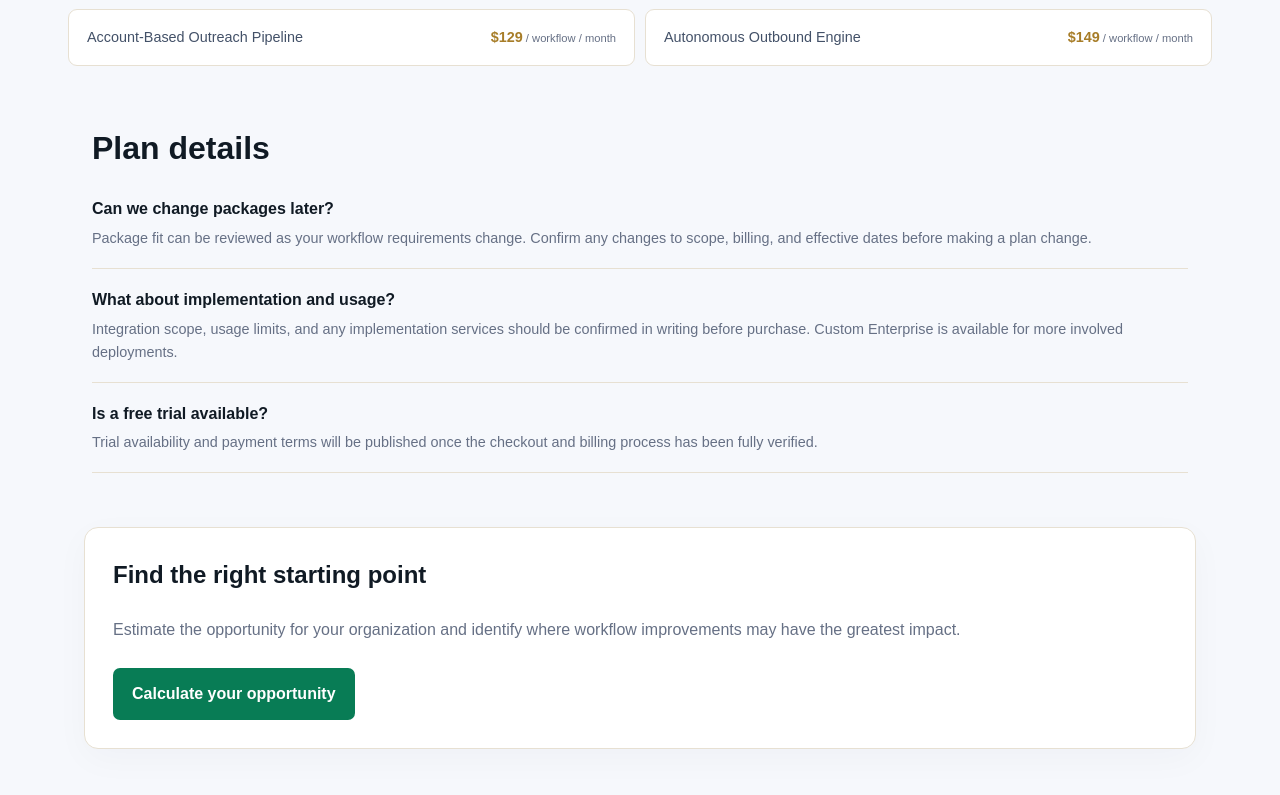
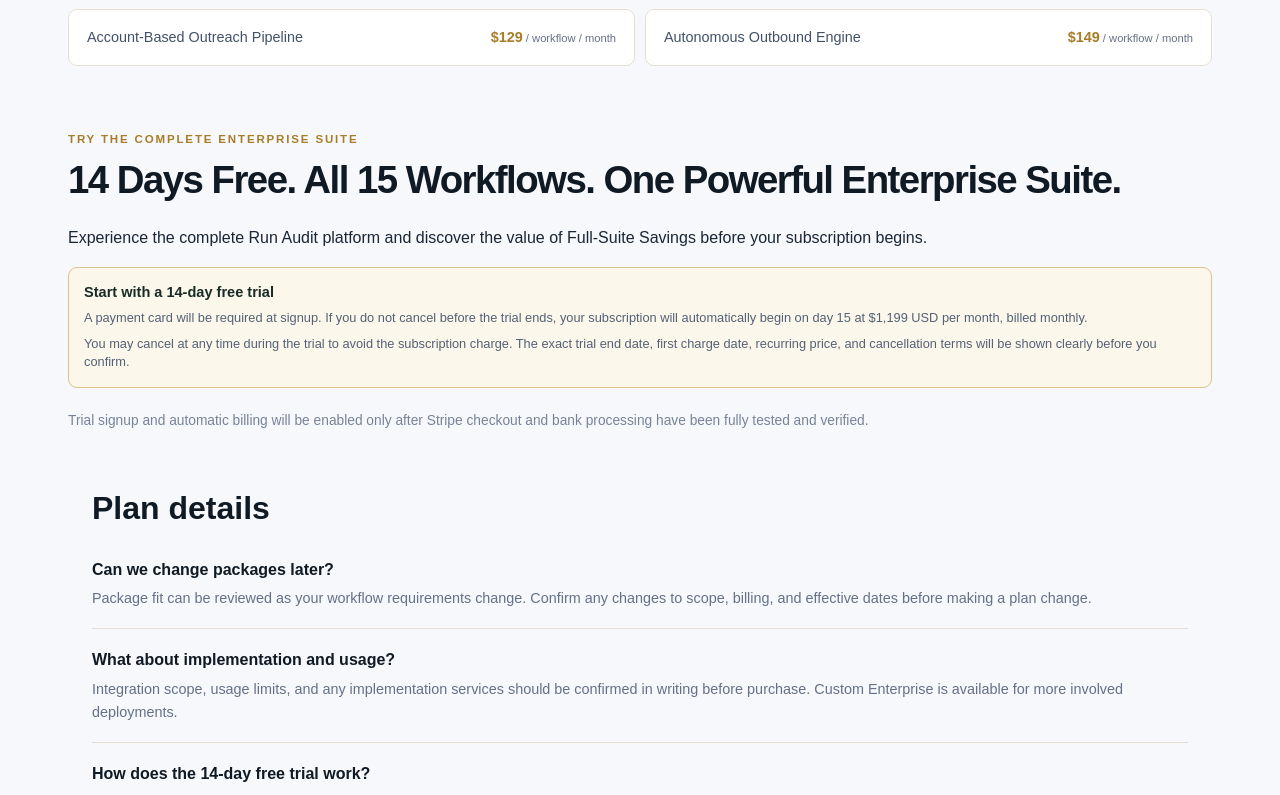
Before and after one commit to nexusai007/iposhells.com, a Next.js app: page /pricing in a window 1280 px wide. Shown: the part 2420-3215 px from the top of the page. Built offline with nearby package versions, Linux system fonts and the light colour scheme.

Commit message:
Add 14-day Enterprise free trial offer and billing disclosures

```diff
--- a/app/pricing/page.tsx
+++ b/app/pricing/page.tsx
@@ -151,11 +151,23 @@ export default function PricingPage() {
         </div>
       </section>
 
+      <section className="enterprise-why trial-offer">
+        <p className="eyebrow">TRY THE COMPLETE ENTERPRISE SUITE</p>
+        <h2>14 Days Free. All 15 Workflows. One Powerful Enterprise Suite.</h2>
+        <p>Experience the complete Run Audit platform and discover the value of Full-Suite Savings before your subscription begins.</p>
+        <div className="enterprise-value-callout">
+          <strong>Start with a 14-day free trial</strong>
+          <span>A payment card will be required at signup. If you do not cancel before the trial ends, your subscription will automatically begin on day 15 at $1,199 USD per month, billed monthly.</span>
+          <span>You may cancel at any time during the trial to avoid the subscription charge. The exact trial end date, first charge date, recurring price, and cancellation terms will be shown clearly before you confirm.</span>
+        </div>
+        <p className="pricing-billing-note">Trial signup and automatic billing will be enabled only after Stripe checkout and bank processing have been fully tested and verified.</p>
+      </section>
+
       <section className="pricing-faq">
         <h2>Plan details</h2>
         <div><h3>Can we change packages later?</h3><p>Package fit can be reviewed as your workflow requirements change. Confirm any changes to scope, billing, and effective dates before making a plan change.</p></div>
         <div><h3>What about implementation and usage?</h3><p>Integration scope, usage limits, and any implementation services should be confirmed in writing before purchase. Custom Enterprise is available for more involved deployments.</p></div>
-        <div><h3>Is a free trial available?</h3><p>Trial availability and payment terms will be published once the checkout and billing process has been fully verified.</p></div>
+        <div><h3>How does the 14-day free trial work?</h3><p>The planned Enterprise Suite trial requires a payment card at signup. If you do not cancel before the 14-day trial ends, it automatically converts to a $1,199 USD monthly subscription. The trial end date, first charge date, recurring price, and cancellation terms will be clearly disclosed before signup. Trial signup will be activated after Stripe checkout and bank processing are fully verified.</p></div>
       </section>
 
       <section className="pricing-note">
```
